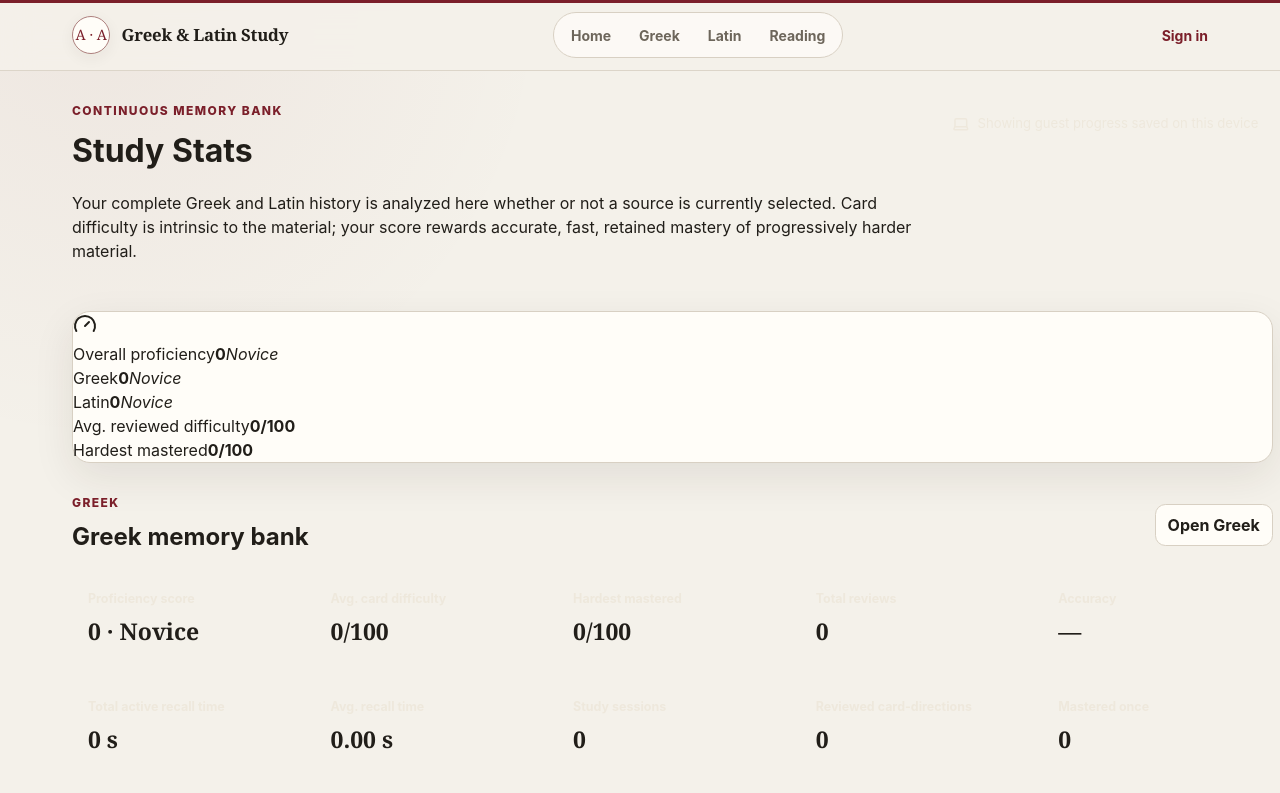
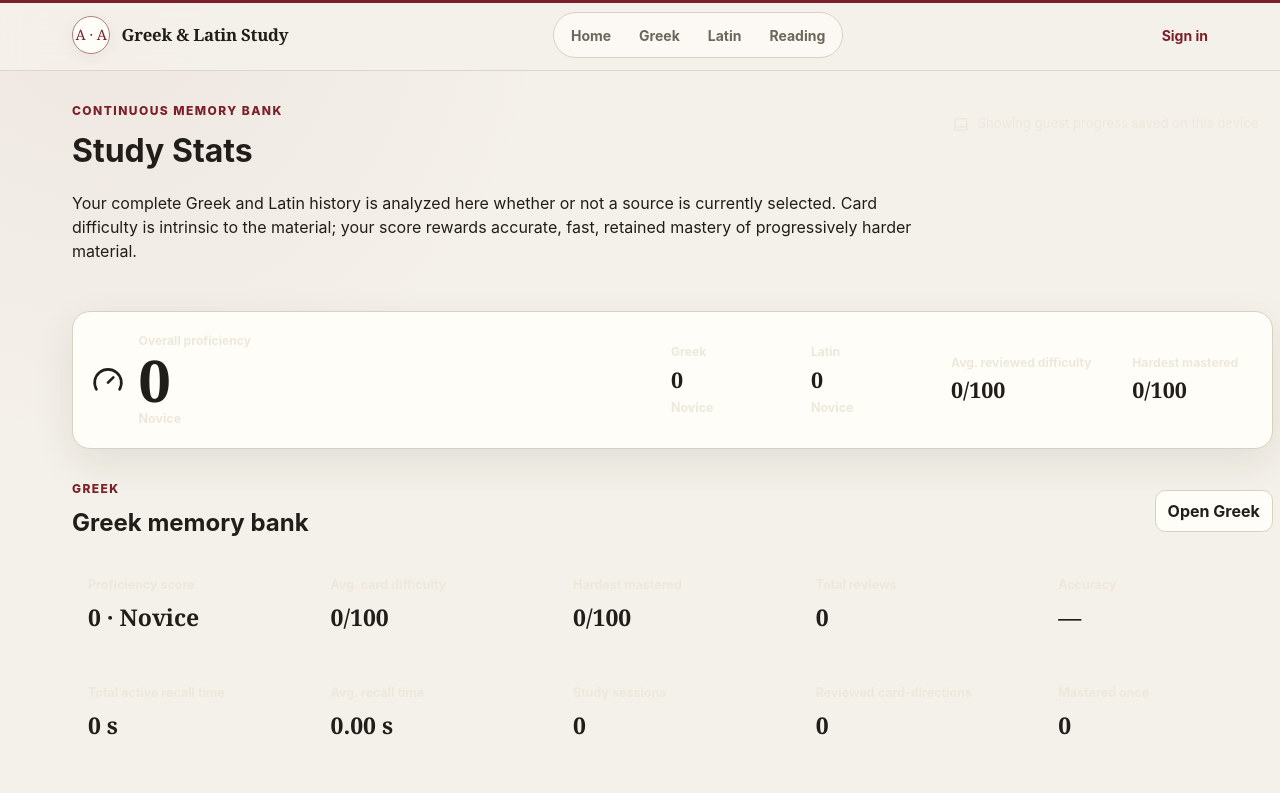
Before and after one commit to coltonkirby01/greek-latin-study, a React (Vite) app: page /stats in a window 1280 px wide. Shown: the top 793 px of the page. Built offline with nearby package versions, Linux system fonts and the light colour scheme; no server answers.

Commit message:
Style proficiency score summary

```diff
--- a/src/pages/stats-page.css
+++ b/src/pages/stats-page.css
@@ -9,7 +9,10 @@
 .stats-sync-note,
 .stats-recent-row,
 .stats-review-result,
-.stats-ranked-heading {
+.stats-ranked-heading,
+.stats-score-banner,
+.stats-score-main,
+.stats-score-breakdown {
   display: flex;
   align-items: center;
 }
@@ -18,7 +21,8 @@
 .stats-language-title,
 .stats-section-heading,
 .stats-recent-row,
-.stats-ranked-heading {
+.stats-ranked-heading,
+.stats-score-banner {
   justify-content: space-between;
   gap: 1rem;
 }
@@ -62,6 +66,67 @@
   width: 1.1rem;
   height: 1.1rem;
   flex: 0 0 auto;
+}
+
+.stats-score-banner {
+  padding: 1.2rem;
+  align-items: stretch;
+}
+
+.stats-score-main {
+  gap: 0.9rem;
+  min-width: 14rem;
+}
+
+.stats-score-main > svg {
+  width: 2rem;
+  height: 2rem;
+  flex: 0 0 auto;
+}
+
+.stats-score-main > div,
+.stats-score-breakdown > div {
+  display: grid;
+  gap: 0.15rem;
+}
+
+.stats-score-main span,
+.stats-score-breakdown span {
+  color: var(--muted);
+  font-size: 0.76rem;
+  font-weight: 700;
+}
+
+.stats-score-main strong {
+  font-family: var(--font-serif);
+  font-size: clamp(2.2rem, 5vw, 3.6rem);
+  line-height: 0.95;
+}
+
+.stats-score-main em,
+.stats-score-breakdown em {
+  color: var(--muted);
+  font-size: 0.78rem;
+  font-style: normal;
+  font-weight: 700;
+}
+
+.stats-score-breakdown {
+  flex: 1;
+  justify-content: flex-end;
+  gap: 0.75rem;
+  flex-wrap: wrap;
+}
+
+.stats-score-breakdown > div {
+  min-width: 8rem;
+  padding: 0.75rem 0.9rem;
+  border-left: 1px solid var(--line);
+}
+
+.stats-score-breakdown strong {
+  font-family: var(--font-serif);
+  font-size: 1.35rem;
 }
 
 .stats-language-section {
@@ -166,7 +231,7 @@
 }
 
 .stats-card-table {
-  min-width: 1300px;
+  min-width: 1380px;
 }
 
 .stats-table th,
@@ -256,6 +321,16 @@
   .stats-overview-grid {
     grid-template-columns: repeat(3, minmax(0, 1fr));
   }
+
+  .stats-score-banner {
+    align-items: flex-start;
+    flex-direction: column;
+  }
+
+  .stats-score-breakdown {
+    justify-content: flex-start;
+    width: 100%;
+  }
 }
 
 @media (max-width: 900px) {
@@ -286,4 +361,11 @@
   .stats-ranked-panel li em {
     text-align: left;
   }
+
+  .stats-score-breakdown > div {
+    min-width: calc(50% - 0.5rem);
+    border-left: 0;
+    border-top: 1px solid var(--line);
+    padding-left: 0;
+  }
 }
```
